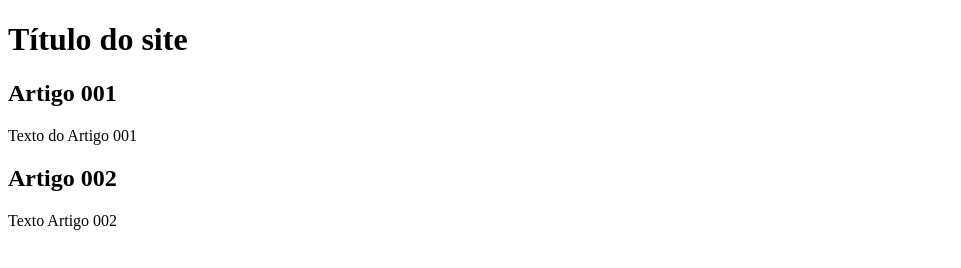
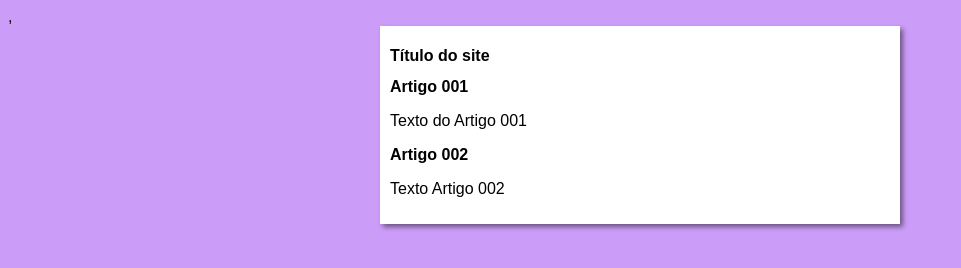
Before and after one commit to AndreoHSilva/Projeto-site, a plain HTML site: page index.html in a window 1280 px wide. Shown: the whole page, without its empty margins (0-961 px from the left). Drawn offline with Linux system fonts and the light colour scheme.

Commit message:
iniciei o design

```diff
--- /dev/null
+++ b/estilos/style.css
@@ -0,0 +1,16 @@
+*{
+    font-family: Arial, Helvetica, sans-serif;
+    font-size: 16px;
+}
+
+body{
+    background-color: rgb(204, 157, 248);
+}
+
+main{
+    background-color: white;
+    width: 500px;
+    margin: auto;
+    padding: 10px;
+    box-shadow: 3px 3px 5px rgba(0, 0, 0, 0.473);
+}
--- a/index.html
+++ b/index.html
@@ -4,6 +4,7 @@
     <meta charset="UTF-8">
     <meta name="viewport" content="width=device-width, initial-scale=1.0">
     <title>Título do site</title>
+    ,<link rel="stylesheet" href="estilos/style.css">
 </head>
 <body>
     <main>
```
